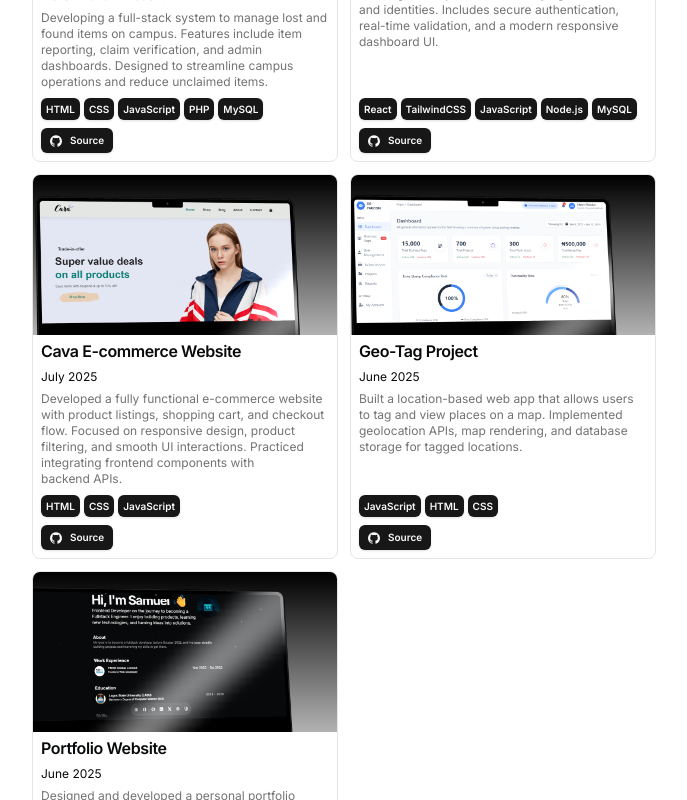
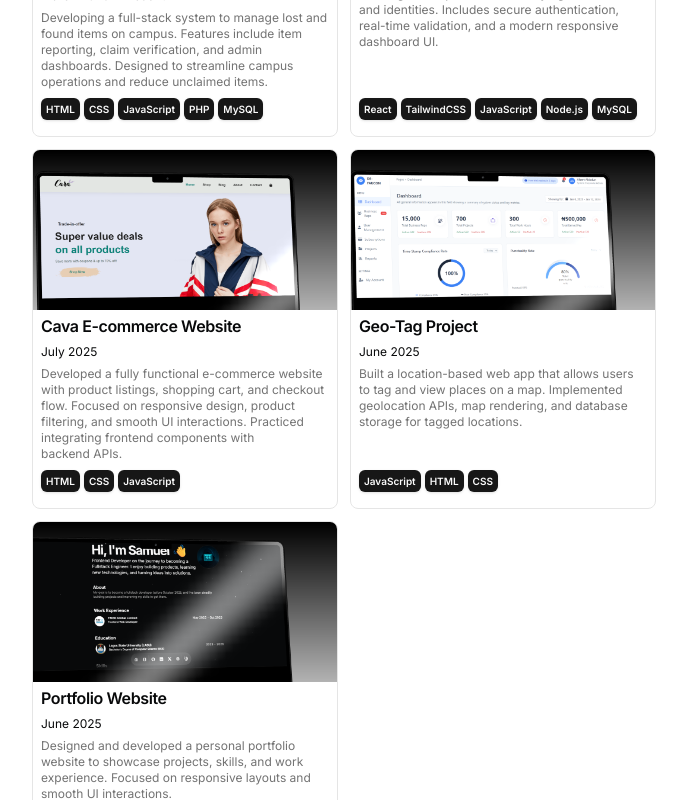
Before and after one commit to S12dC/samuellawal-portfolio, a Next.js app: page / in a window 1280 px wide. Shown: the part 1460-2260 px from the top of the page, without its empty margins (296-983 px from the left). Built offline with nearby package versions, Linux system fonts and the light colour scheme.

Commit message:
Update: Removed the links for project card

```diff
--- a/src/app/page.tsx
+++ b/src/app/page.tsx
@@ -148,7 +148,7 @@ export default function Page() {
                 delay={BLUR_FADE_DELAY * 12 + id * 0.05}
               >
                 <ProjectCard
-                  href={project.href}
+                  // href={project.href}
                   key={project.title}
                   title={project.title}
                   description={project.description}
@@ -156,7 +156,7 @@ export default function Page() {
                   tags={project.technologies}
                   image={project.image}
                   // video={project.video}
-                  links={project.links}
+                  // links={project.links}
                 />
               </BlurFade>
             ))}
--- a/src/app/projects/page.tsx
+++ b/src/app/projects/page.tsx
@@ -39,13 +39,13 @@ export default function Projects() {
             delay={BLUR_FADE_DELAY * 4 + i * 0.05}
           >
             <ProjectCard
-              href={project.href}
+              // href={project.href}
               title={project.title}
               description={project.description}
               dates={project.dates}
               tags={project.technologies}
               image={project.image}
-              links={project.links}
+              // links={project.links}
             />
           </BlurFade>
         ))}
--- a/src/data/resume.tsx
+++ b/src/data/resume.tsx
@@ -98,7 +98,7 @@ export const DATA = {
   projects: [
   {
     title: "Automated Campus Lost & Found System",
-    href: "https://your-lostfound-link.com",
+    // href: "https://your-lostfound-link.com",
     dates: "March 2025 - Present",
     active: true,
     description:
@@ -107,7 +107,7 @@ export const DATA = {
     links: [
       {
         type: "Source",
-        href: "https://github.com/yourusername/lost-and-found",
+        // href: "https://github.com/yourusername/lost-and-found",
         icon: <Icons.github className="size-3" />,
       },
     ],
@@ -116,7 +116,7 @@ export const DATA = {
   },
   {
     title: "Veri-Fi Platform",
-    href: "https://your-verifi-link.com",
+    // href: "https://your-verifi-link.com",
     dates: "August 2025 - Present",
     active: true,
     description:
@@ -125,7 +125,7 @@ export const DATA = {
     links: [
       {
         type: "Source",
-        href: "https://github.com/yourusername/veri-fi",
+        // href: "https://github.com/yourusername/veri-fi",
         icon: <Icons.github className="size-3" />,
       },
     ],
@@ -134,7 +134,7 @@ export const DATA = {
   },
   {
     title: "Cava E-commerce Website",
-    href: "https://your-cava-link.com",
+    // href: "https://your-cava-link.com",
     dates: "July 2025",
     active: true,
     description:
@@ -143,7 +143,7 @@ export const DATA = {
     links: [
       {
         type: "Source",
-        href: "https://github.com/yourusername/gemini-clone",
+        // href: "https://github.com/yourusername/gemini-clone",
         icon: <Icons.github className="size-3" />,
       },
     ],
@@ -161,7 +161,7 @@ export const DATA = {
     links: [
       {
         type: "Source",
-        href: "https://github.com/yourusername/geo-tag",
+        // href: "https://github.com/yourusername/geo-tag",
         icon: <Icons.github className="size-3" />,
       },
     ],
@@ -179,12 +179,12 @@ export const DATA = {
     links: [
       {
         type: "Website",
-        href: "https://your-portfolio-link.com",
+        // href: "https://your-portfolio-link.com",
         icon: <Icons.globe className="size-3" />,
       },
       {
         type: "Source",
-        href: "https://github.com/yourusername/portfolio",
+        // href: "https://github.com/yourusername/portfolio",
         icon: <Icons.github className="size-3" />,
       },
     ],
```
